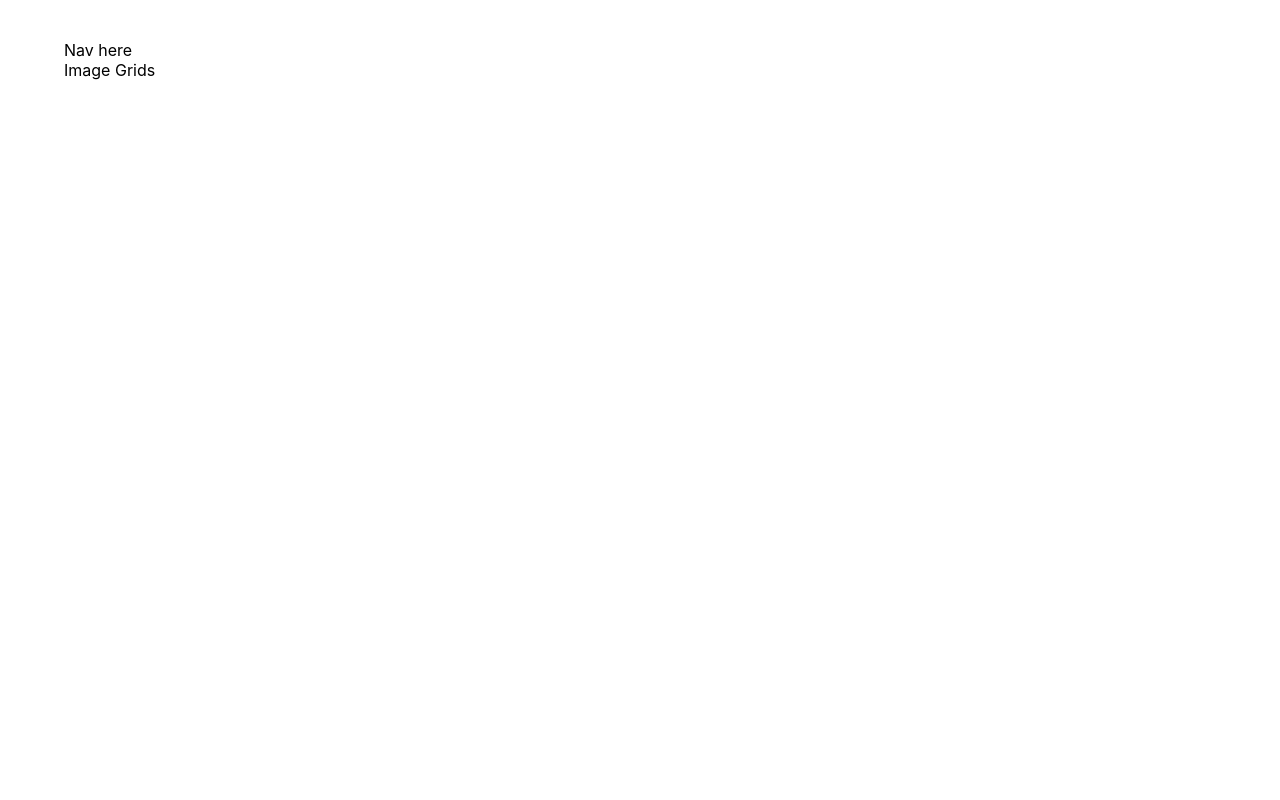
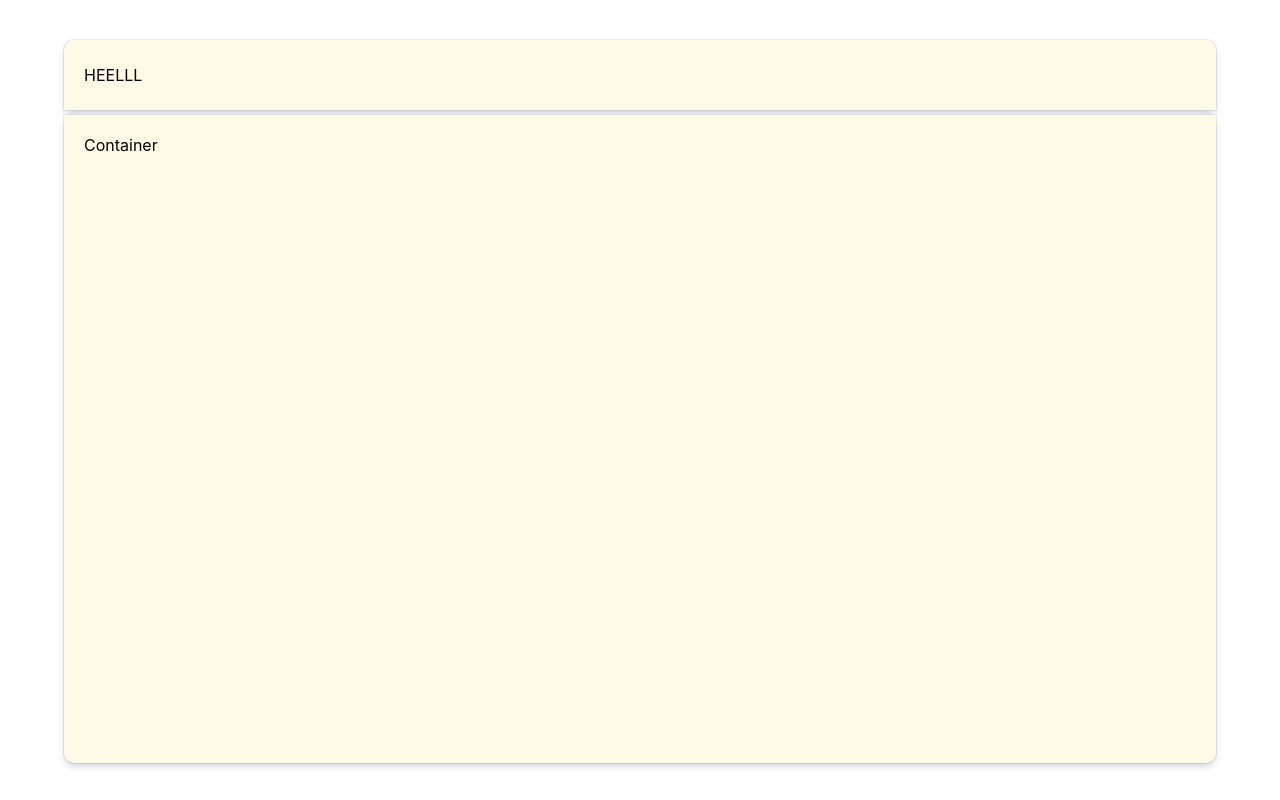
Before and after one commit to nomanfc/React_Js_Image_Gallery, a React (Create React App) app: page / in a window 1280 px wide. Built offline with nearby package versions, Linux system fonts and the light colour scheme.

Commit message:
GalleryApp component updated

```diff
--- a/src/components/Gallery/GalleryApp.js
+++ b/src/components/Gallery/GalleryApp.jsx
@@ -1,15 +1,13 @@
 import styles from "../../styles/gallery.module.css";
+import ImageGrids from "./ImageGrids";
+import NavBar from "./NavBar";
 
 export default function GalleryApp() {
   return (
     <div className={styles.outerContainer}>
       <div className={styles.mainContainer}>
-        <div className={styles.navbar}>
-          Nav here
-        </div>
-        <div className={styles.imageGrid}>
-          Image Grids
-        </div>
+        <NavBar/>
+        <ImageGrids/>
       </div>
     </div>
   );
```
